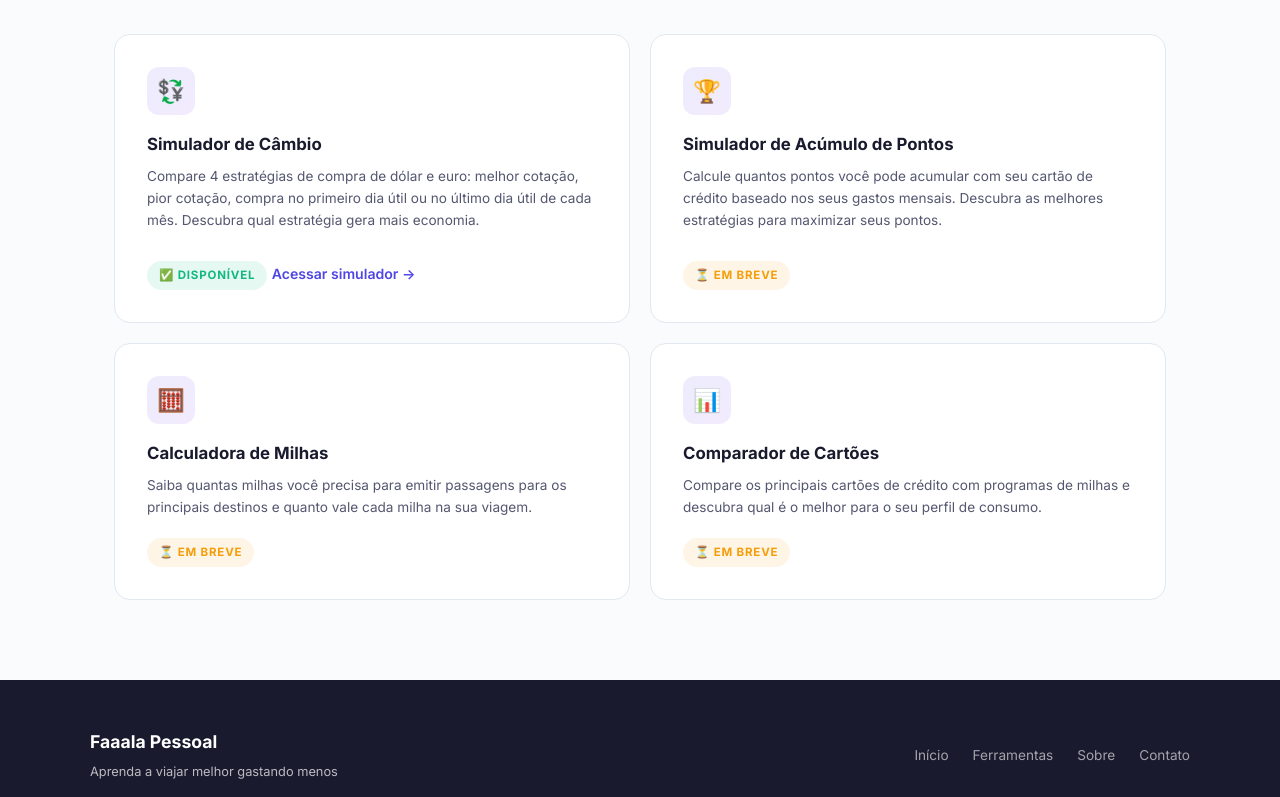
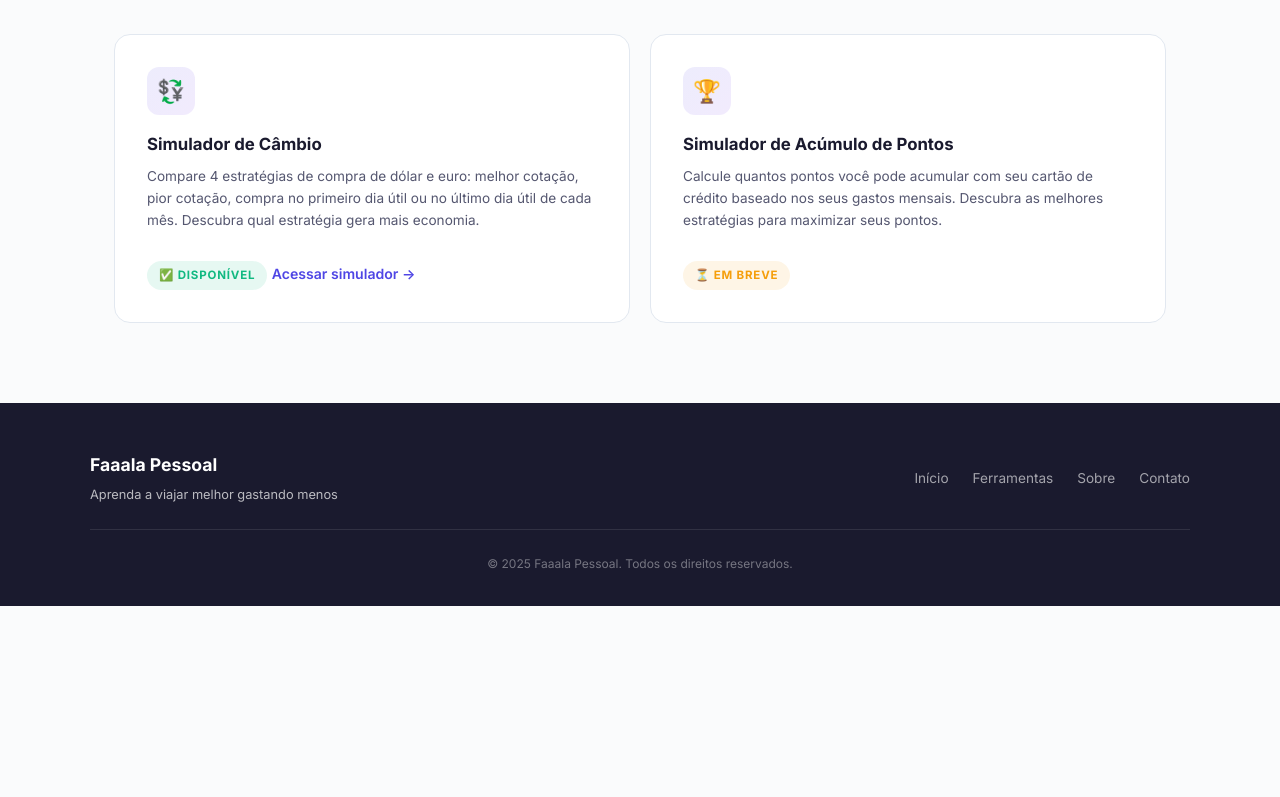
Before and after one commit to digobranco/FaaalaPessoal, a plain HTML site: page ferramentas.html in a window 1280 px wide. Shown: the part 369-1166 px from the top of the page. After the commit the page ends 975 px from the top, so only its background shows below. Drawn offline with Linux system fonts and the light colour scheme.

Commit message:
alterar ferramentas disponiveis

```diff
--- a/ferramentas.html
+++ b/ferramentas.html
@@ -70,7 +70,7 @@
                         <span class="tool-badge soon">⏳ Em breve</span>
                     </div>
                 </div>
-                <div class="tool-card">
+                <!--<div class="tool-card">
                     <div class="tool-icon">🧮</div>
                     <h3>Calculadora de Milhas</h3>
                     <p>Saiba quantas milhas você precisa para emitir passagens para os principais destinos e quanto vale
@@ -87,7 +87,7 @@
                     <div>
                         <span class="tool-badge soon">⏳ Em breve</span>
                     </div>
-                </div>
+                </div>-->
             </div>
         </section>
     </main>
```
